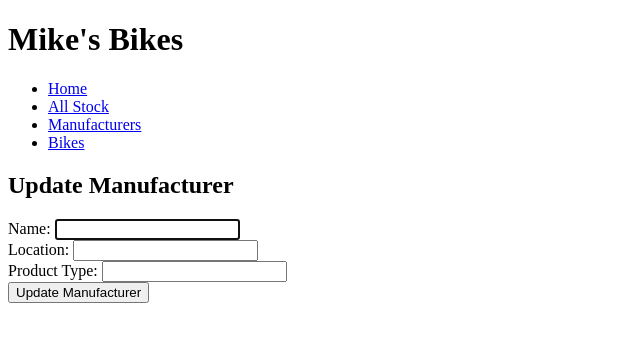
After one commit to BrianBell422/python_solo_project, a Flask app: template mikes_bikes/templates/manufacturers/edit.html in a window 1280 px wide. The commit adds this page. Shown: the top 342 px of the page, without its empty margins (0-640 px from the left). Run offline with Flask 2, Linux system fonts and the light colour scheme; the template is opened without the code that fills it, so the values that code supplies are empty.

Commit message:
Edit manufacturers now working

```diff
--- a/mikes_bikes/repositories/manufacturer_repository.py
+++ b/mikes_bikes/repositories/manufacturer_repository.py
@@ -32,6 +32,11 @@ def select(id):
         manufacturer = Manufacturer(result['name'], result['location'], result['product_type'], result['id'] )
     return manufacturer
 
+def update(manufacturer):
+    sql = "UPDATE manufacturers SET (name, location, product_type) = (%s, %s, %s) WHERE id = %s"
+    values = [manufacturer.name, manufacturer.location, manufacturer.product_type, manufacturer.id]
+    run_sql(sql, values)
+
 def delete_all():
     sql = "DELETE FROM manufacturers"
     run_sql(sql)
--- a/mikes_bikes/templates/bikes/edit.html
+++ b/mikes_bikes/templates/bikes/edit.html
@@ -27,12 +27,12 @@
 
   <div>
     <label for="buy_cost">Buy Cost:</label>
-    <input type="text" id="buy_cost" name="buy_cost" value="buy_cost" required autofocus>
+    <input type="text" id="buy_cost" name="buy_cost" value="{{bike.buy_cost}}" required autofocus>
   </div>
 
   <div>
     <label for="sell_price">Sell Price:</label>
-    <input type="text" id="sell_price" name="sell_price" value="sell_price" required autofocus>
+    <input type="text" id="sell_price" name="sell_price" value="{{bike.sell_price}}" required autofocus>
   </div>
 
   <button type="submit">Update Bike</button>
--- /dev/null
+++ b/mikes_bikes/templates/manufacturers/edit.html
@@ -0,0 +1,25 @@
+{% extends "base.html" %}
+{% block content %}
+
+<h2>Update Manufacturer</h2>
+
+<form action="/manufacturers/{{ manufacturer.id }}" method="POST">
+    <div>
+        <label for="name">Name:</label>
+        <input type="text" id="name" name="name" value="{{manufacturer.name}}" required autofocus>
+    </div>
+
+    <div>
+        <label for="location">Location:</label>
+        <input type="text" id="location" name="location" value="{{manufacturer.location}}" required autofocus>
+    </div>
+
+    <div>
+        <label for="product_type">Product Type:</label>
+        <input type="product_type" id="product_type" name="product_type" value="{{manufacturer.product_type}}" required autofocus>
+    </div>
+
+    <button type="submit">Update Manufacturer</button>
+</form>
+
+{% endblock %}
```
Also changed, not shown: mikes_bikes/controllers/manufacturer_controller.py (+14 -0 lines).
